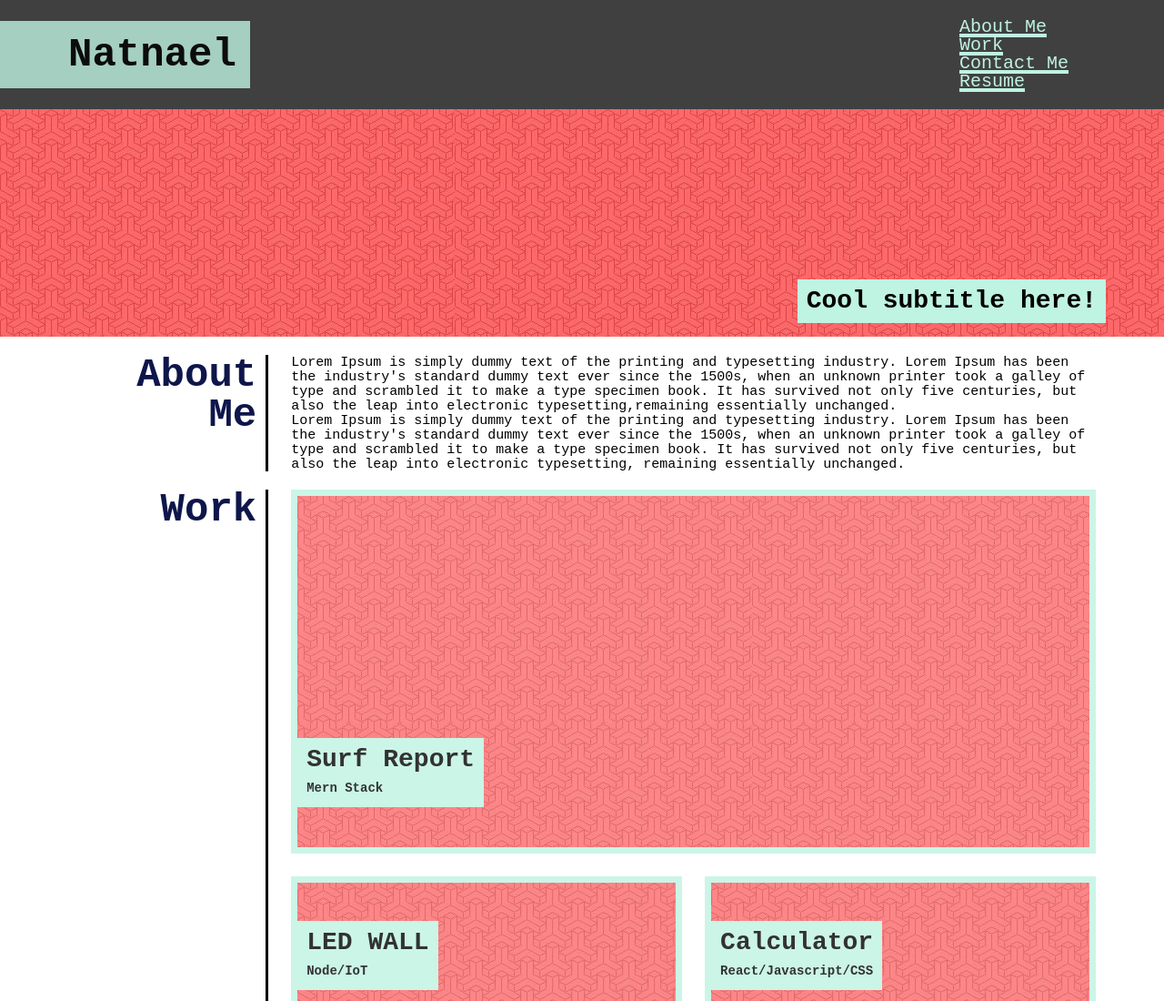
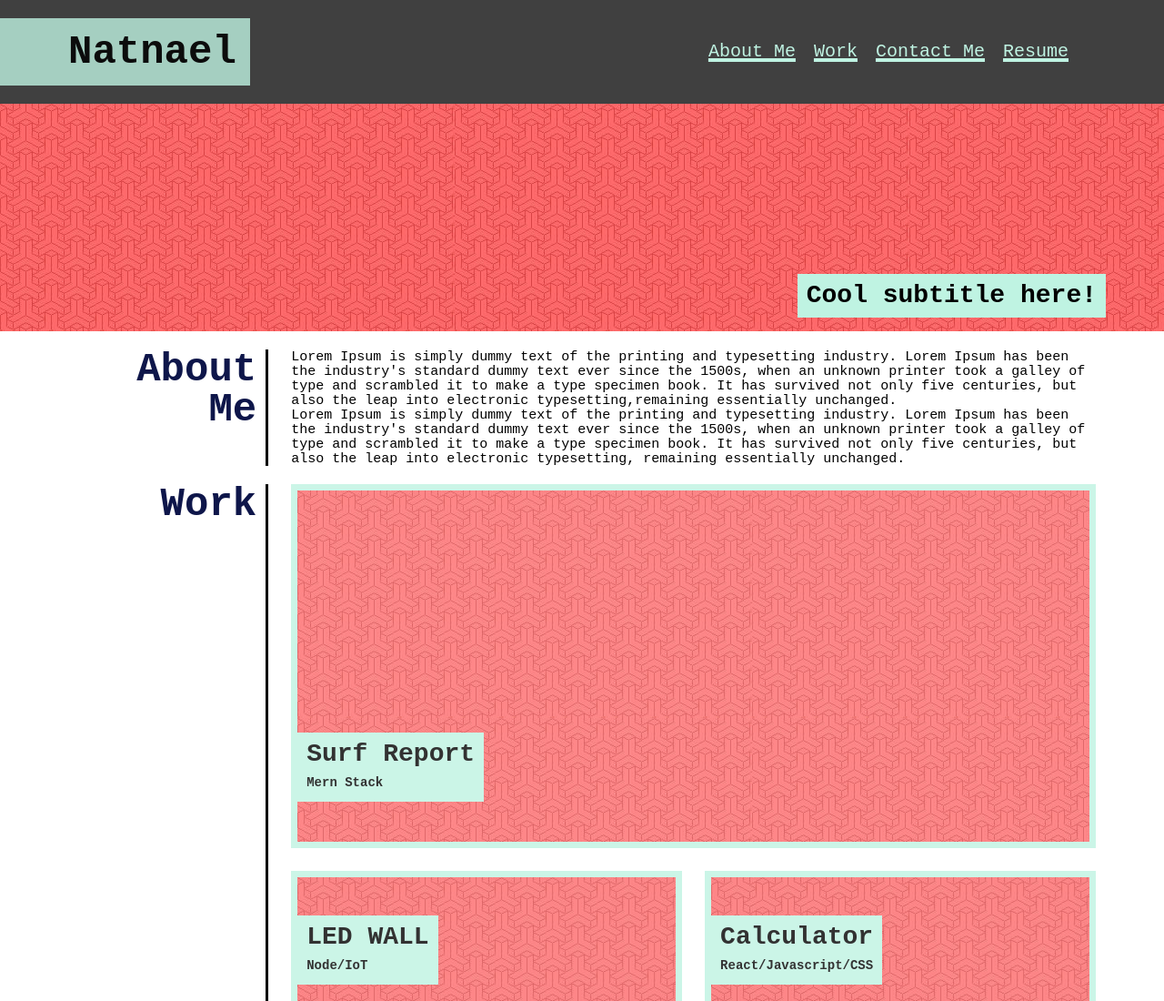
Before and after one commit to natnaelh14/homework-02, a plain HTML site: page index.html in a window 1280 px wide. Shown: the top 1100 px of the page at 91% size. Drawn offline with Linux system fonts and the light colour scheme.

Commit message:
updated css file

```diff
--- a/assets/css/style.css
+++ b/assets/css/style.css
@@ -32,7 +32,7 @@ header nav {
 }
 
 header ul {
-  /*ensures that nav content stays in one row.*/
+  display: flex; /*ensures that nav content stays in one row.*/
   list-style-type: none; /*removes bullets from list.*/
 }
 
```
